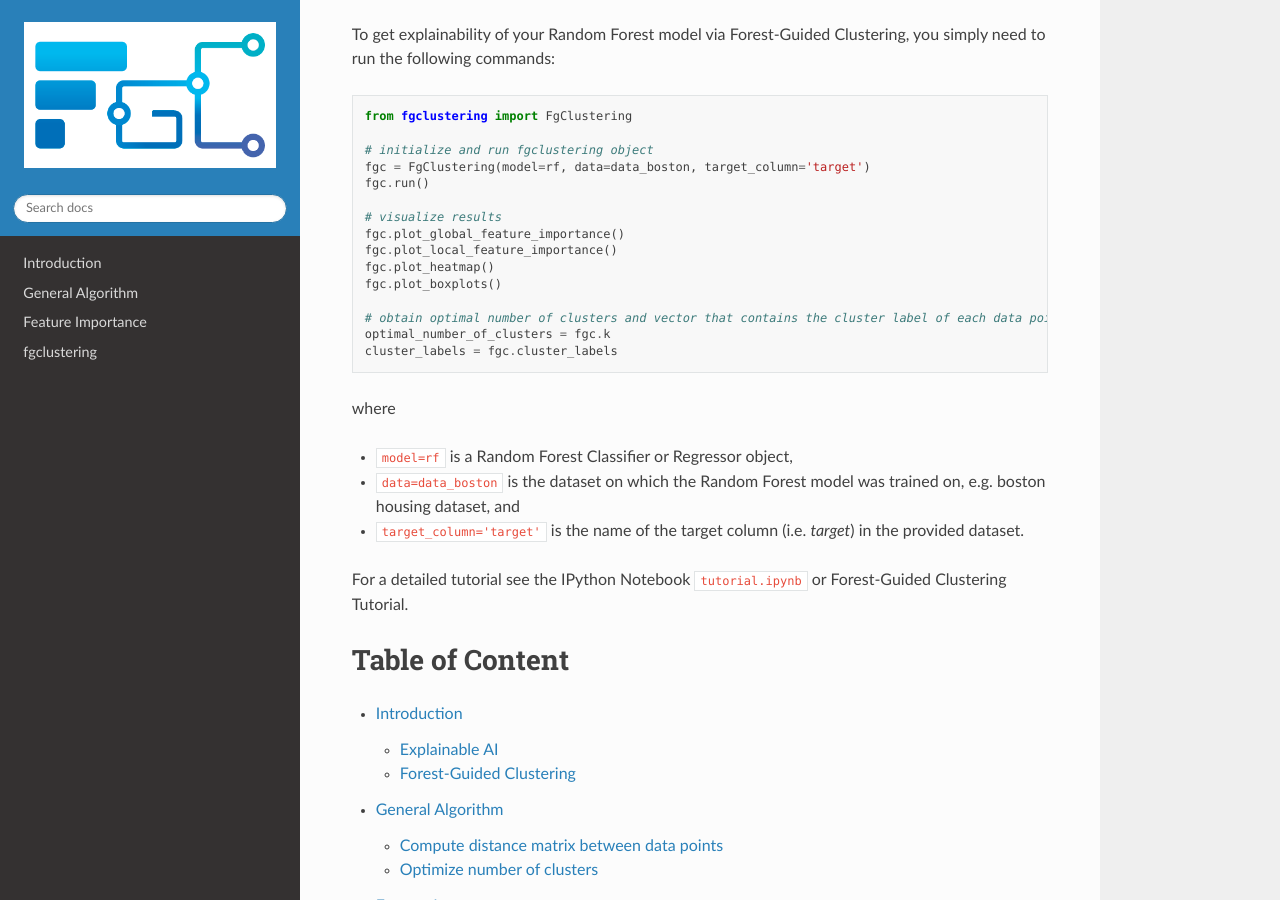
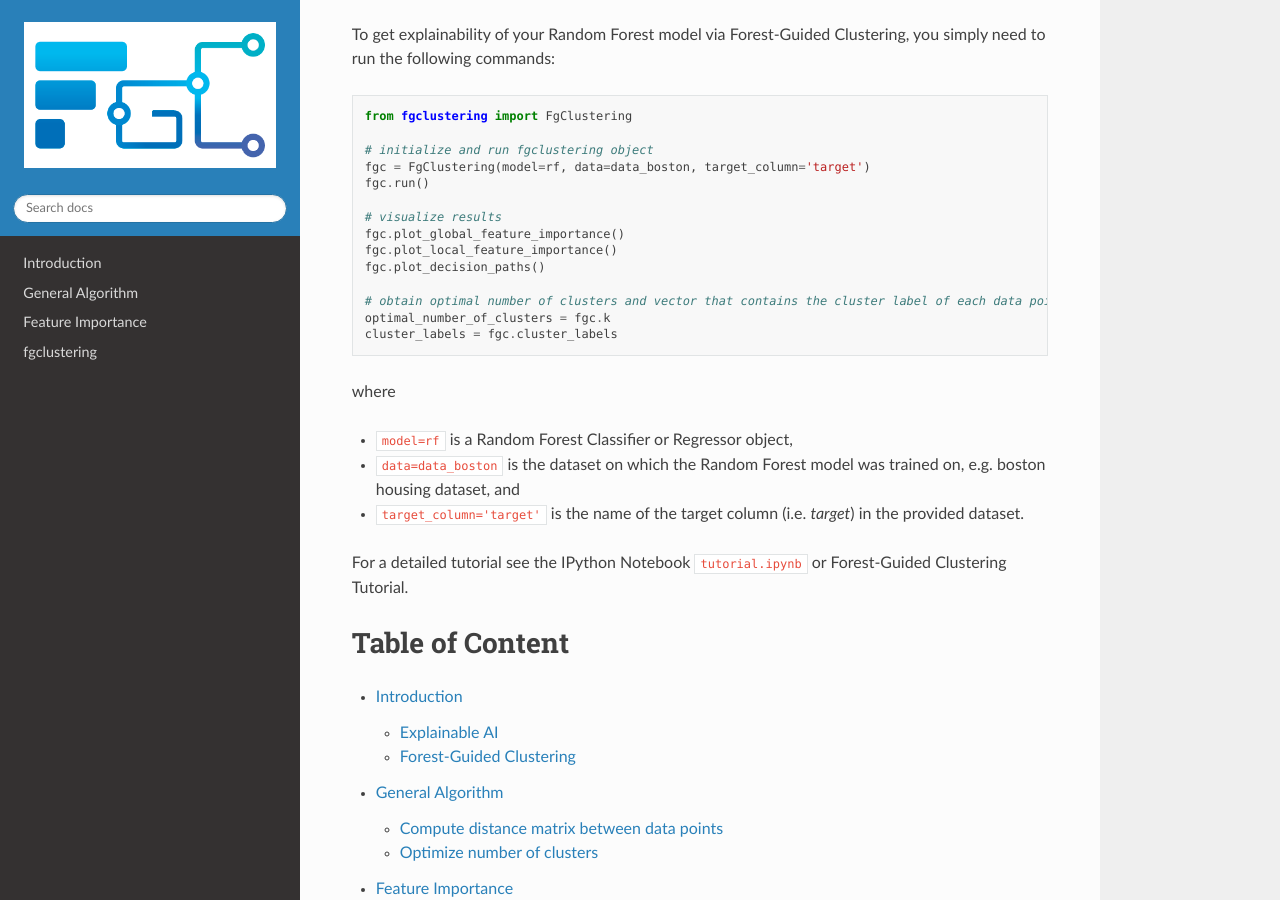
Before and after one commit to HelmholtzAI-Consultants-Munich/fg-clustering, a Sphinx documentation site: the page built from docs/source/index.rst, in a window 1280 px wide and 900 px high, scrolled down 1159 px. Built offline with Sphinx 7.4.7 and the Read the Docs theme 2.0.0, drawn with Linux system fonts in a browser that asks for light colours; pages that are not in the unit, such as notebooks, are missing from menus.

Commit message:
Update index.rst

```diff
--- a/docs/source/index.rst
+++ b/docs/source/index.rst
@@ -36,8 +36,7 @@ To get explainability of your Random Forest model via Forest-Guided Clustering,
    # visualize results
    fgc.plot_global_feature_importance()
    fgc.plot_local_feature_importance()
-   fgc.plot_heatmap()
-   fgc.plot_boxplots()
+   fgc.plot_decision_paths()
 
    # obtain optimal number of clusters and vector that contains the cluster label of each data point
    optimal_number_of_clusters = fgc.k
```
